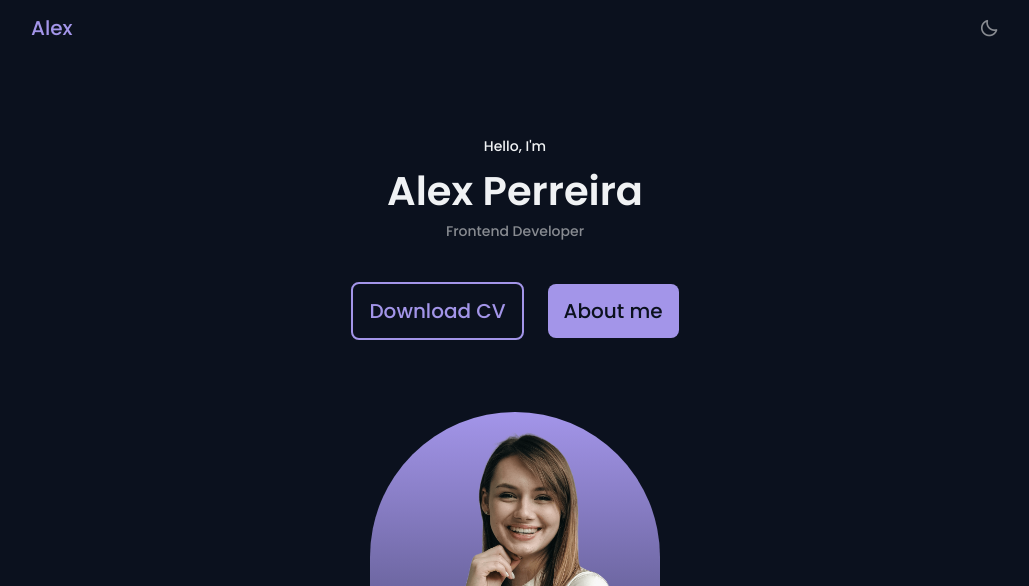
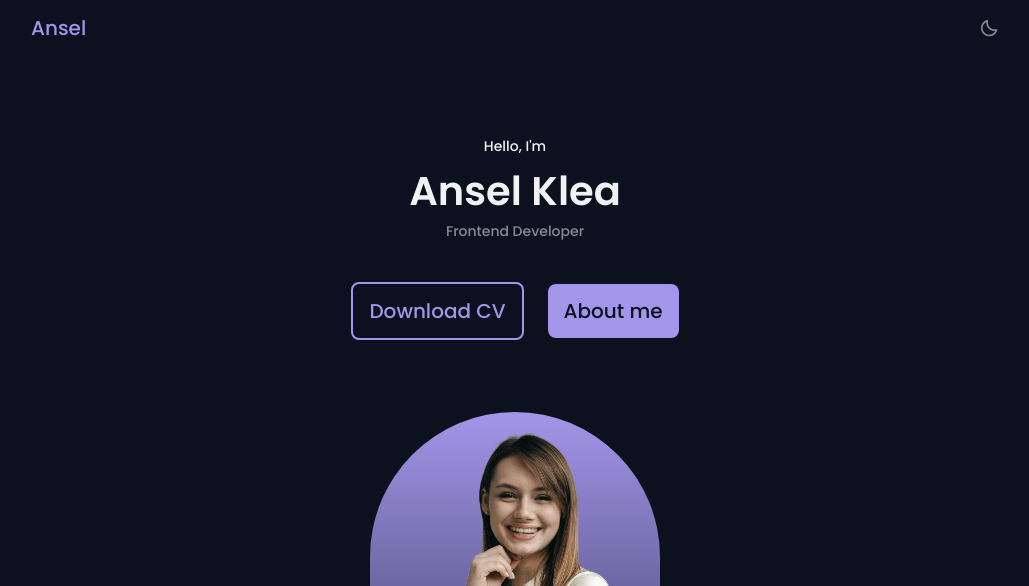
Before and after one commit to alexperreira/responsive-portfolio, a website: page index.html in a window 1280 px wide. Shown: the top 586 px of the page, without its empty margins (125-1154 px from the left). Drawn offline with nearby package versions, Linux system fonts and the light colour scheme.

Commit message:
updated name

```diff
--- a/index.html
+++ b/index.html
@@ -28,7 +28,7 @@
 	<body>
 		<header class="header" id="header">
 			<nav class="nav container">
-				<a href="#" class="nav__logo">Alex</a>
+				<a href="#" class="nav__logo">Ansel</a>
 
 				<div class="nav__menu">
 					<ul class="nav__list">
@@ -75,7 +75,7 @@
 				<div class="home__container container grid">
 					<div class="home__data">
 						<span class="home__greeting">Hello, I'm</span>
-						<h1 class="home__name">Alex Perreira</h1>
+						<h1 class="home__name">Ansel Klea</h1>
 						<h3 class="home__education">Frontend Developer</h3>
 
 						<div class="home__buttons">
@@ -676,7 +676,7 @@
 		</footer>
 
 		<!-- scroll reveal -->
-		<script src='assets/js/scrollreveal.min.js'></script>
+		<script src="assets/js/scrollreveal.min.js"></script>
 
 		<!-- swiper js -->
 		<script src="assets/js/swiper-bundle.min.js"></script>
```
